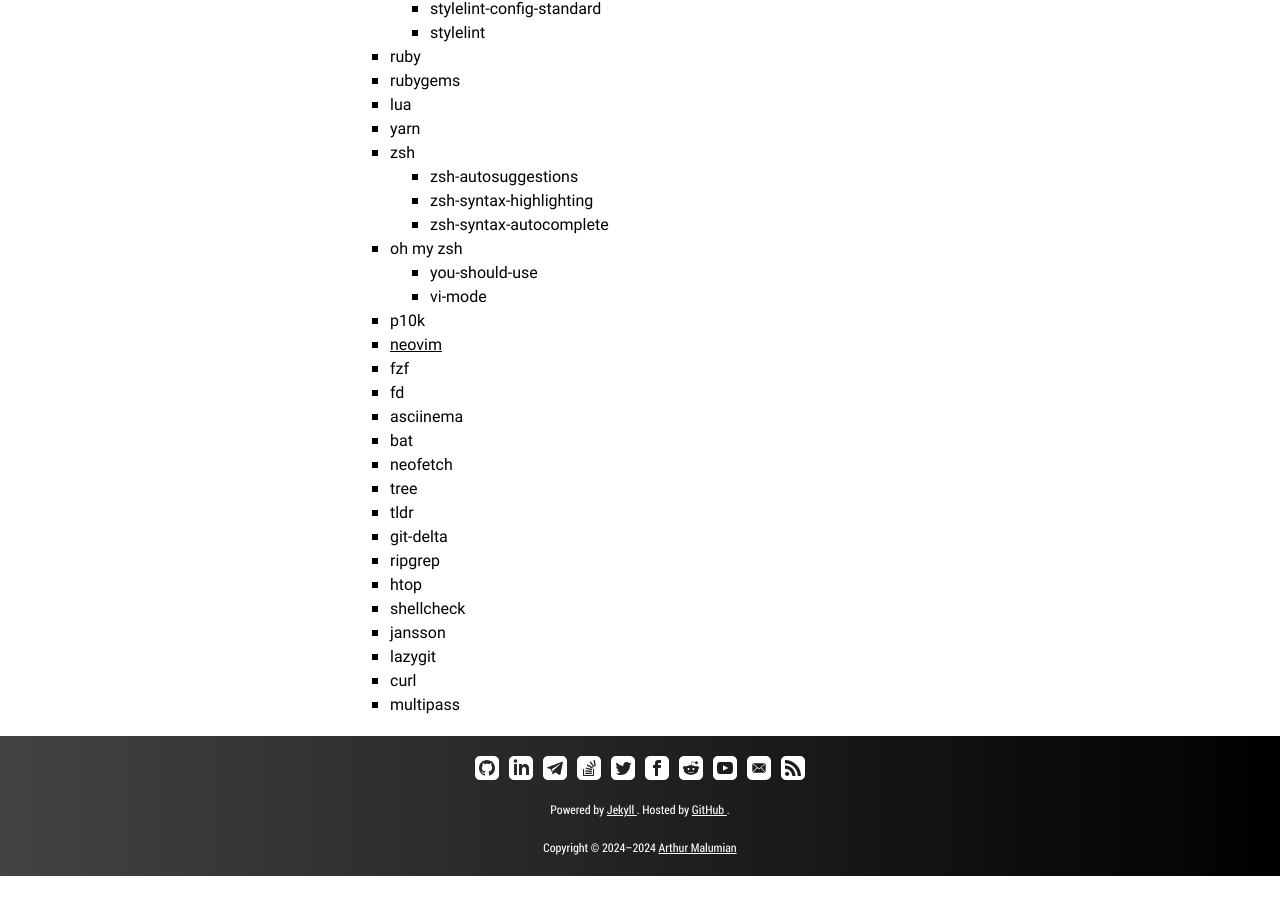
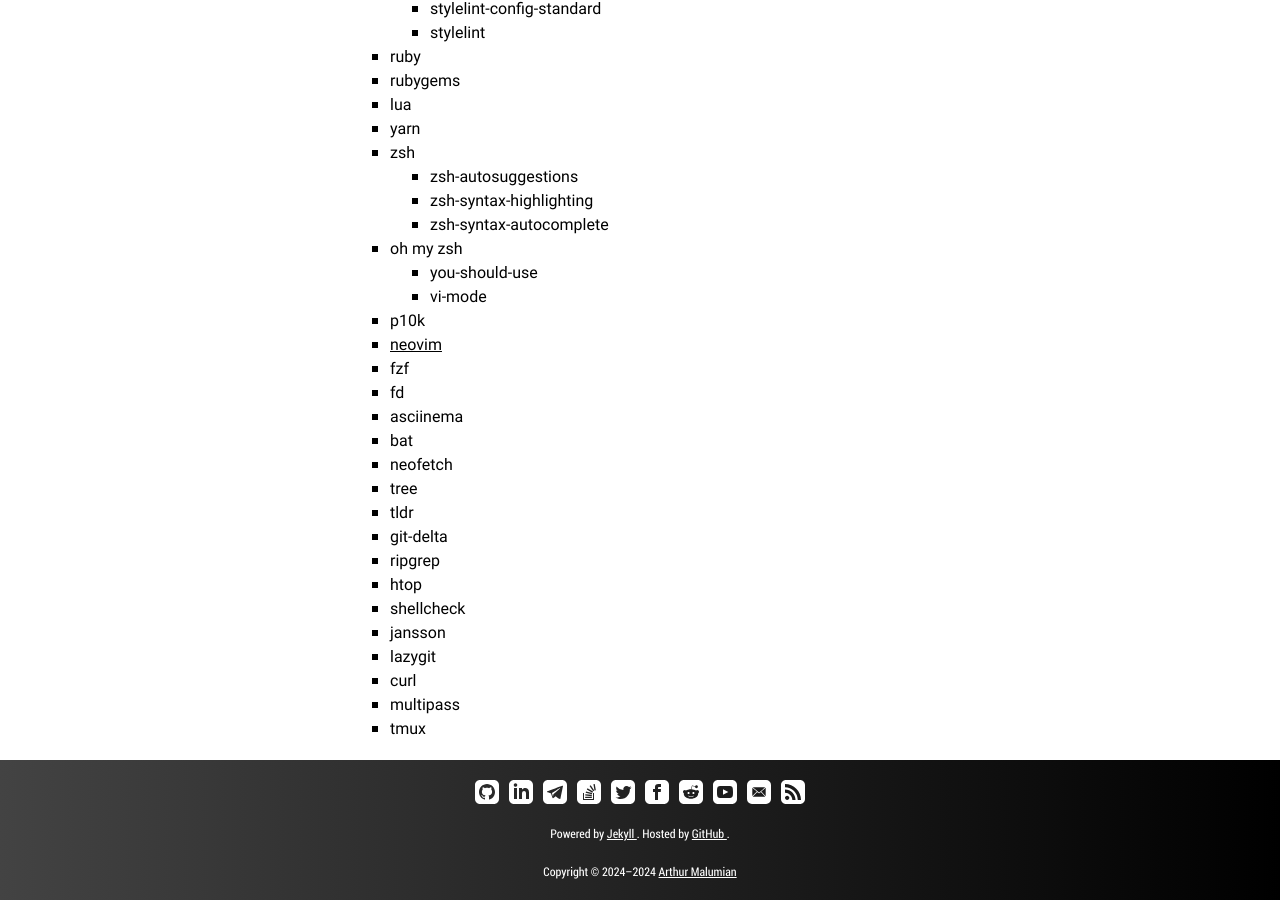
Before and after one commit to amalumian/www.malumian.dev, a Jekyll site: the page built from setup.html, in a window 1280 px wide and 900 px high, scrolled down 4273 px. Built offline with Jekyll 4.4.1, drawn with Linux system fonts in a browser that asks for light colours; before the commit the page ends 5149 px from its top, so only the background shows below that.

Commit message:
Update setup.html

```diff
--- a/setup.html
+++ b/setup.html
@@ -264,6 +264,7 @@
                 <li>lazygit</li>
                 <li>curl</li>
                 <li>multipass</li>
+                <li>tmux</li>
             </ul>
         </li>
     </ul>
```
